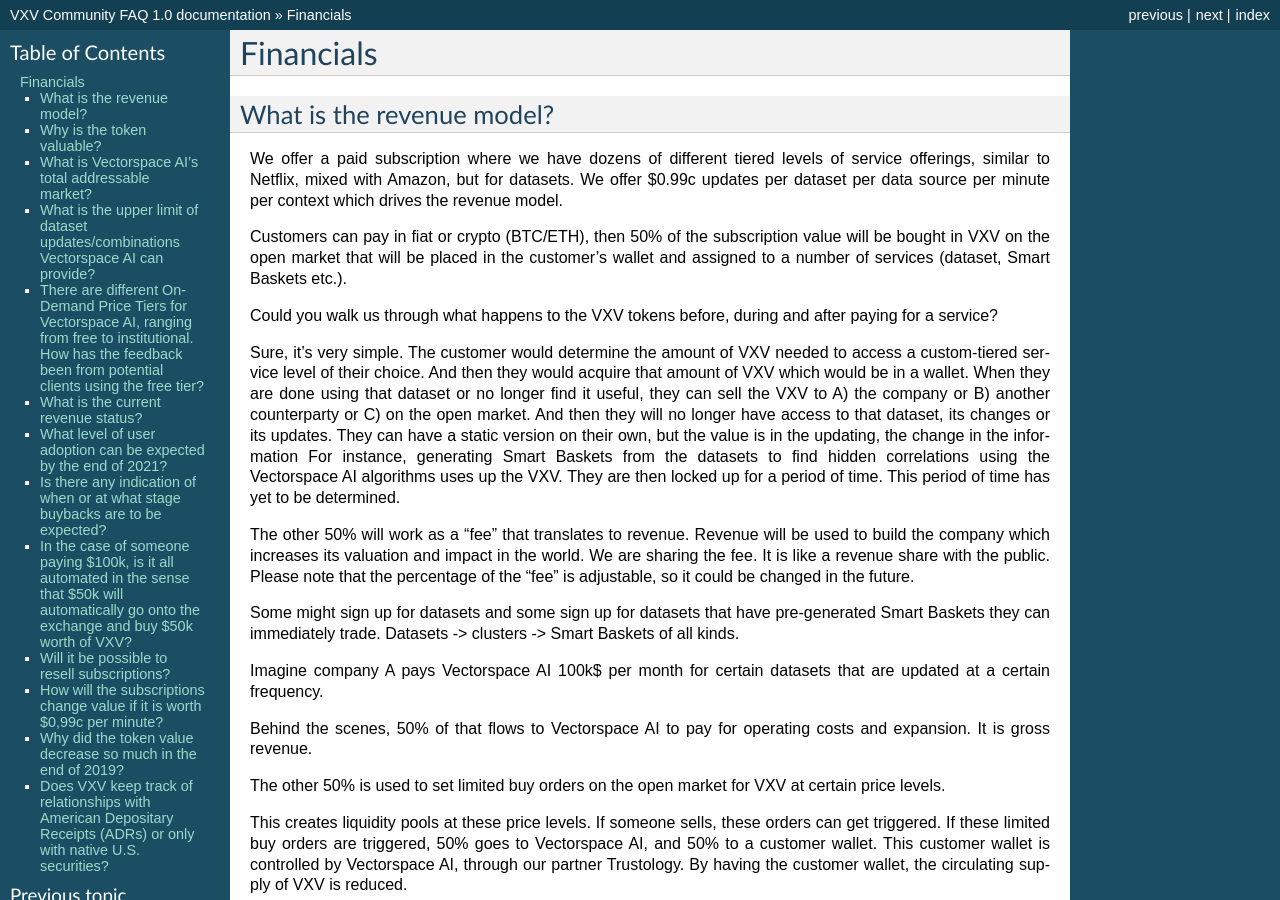
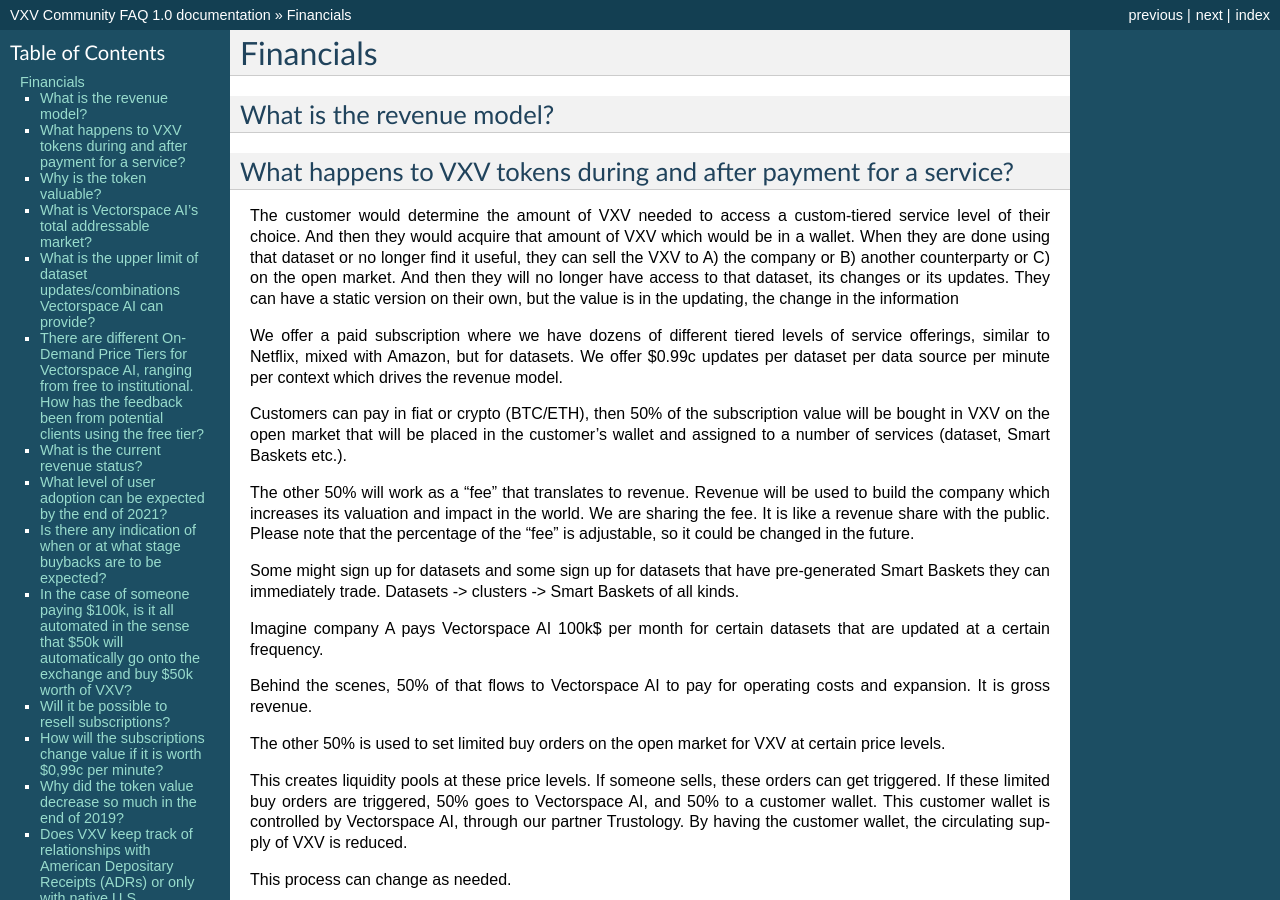
Before and after one commit to vxvfaq/vxvfaq, a Sphinx documentation site: the page built from docs/financials.rst, in a window 1280 px wide and 900 px high. Built offline with Sphinx 7.4.7, drawn with Linux system fonts in a browser that asks for light colours.

Commit message:
Update financials.rst

```diff
--- a/docs/financials.rst
+++ b/docs/financials.rst
@@ -4,13 +4,16 @@
 What is the revenue model?
 -------
 
+What happens to VXV tokens during and after payment for a service?
+-------
+
+The customer would determine the amount of VXV needed to access a custom-tiered service level of their choice. And then they would acquire that amount of VXV which would be
+in a wallet. When they are done using that dataset or no longer find it useful, they can sell the VXV to A) the company or B) another counterparty or C) on the open market. And
+then they will no longer have access to that dataset, its changes or its updates. They can have a static version on their own, but the value is in the updating, the change in the information
+
 We offer a paid subscription where we have dozens of different tiered levels of service offerings, similar to Netflix, mixed with Amazon, but for datasets. We offer $0.99c updates per dataset per data source per minute per context which drives the revenue model.
 
 Customers can pay in fiat or crypto (BTC/ETH), then 50% of the subscription value will be bought in VXV on the open market that will be placed in the customer’s wallet and assigned to a number of services (dataset, Smart Baskets etc.).
-
-Could you walk us through what happens to the VXV tokens before, during and after paying for a service?
-
-Sure, it’s very simple. The customer would determine the amount of VXV needed to access a custom-tiered service level of their choice. And then they would acquire that amount of VXV which would be in a wallet. When they are done using that dataset or no longer find it useful, they can sell the VXV to A) the company or B) another counterparty or C) on the open market. And then they will no longer have access to that dataset, its changes or its updates. They can have a static version on their own, but the value is in the updating, the change in the information For instance, generating Smart Baskets from the datasets to find hidden correlations using the Vectorspace AI algorithms uses up the VXV. They are then locked up for a period of time. This period of time has yet to be determined.
 
 The other 50% will work as a “fee” that translates to revenue. Revenue will be used to build the company which increases its valuation and impact in the world. We are sharing the fee. It is like a revenue share with the public. Please note that the percentage of the “fee” is adjustable, so it could be changed in the future.
 
```
